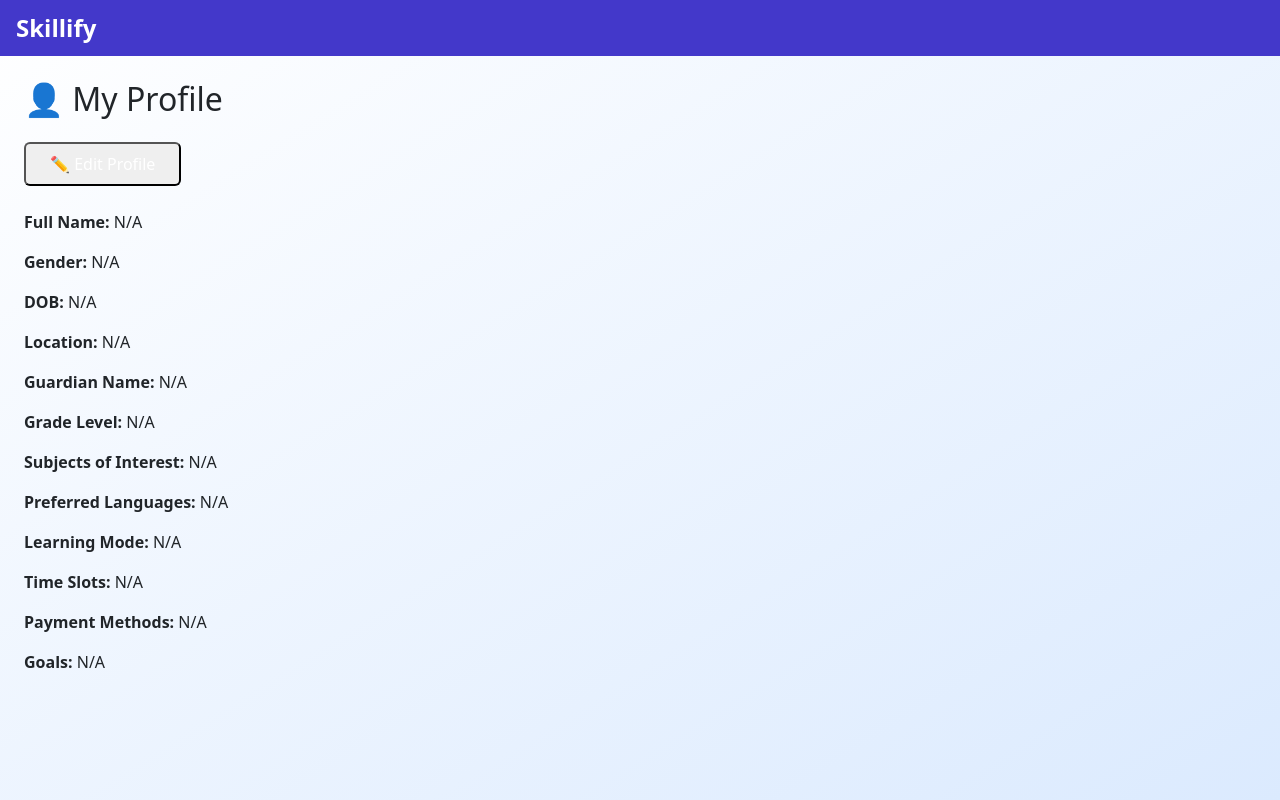
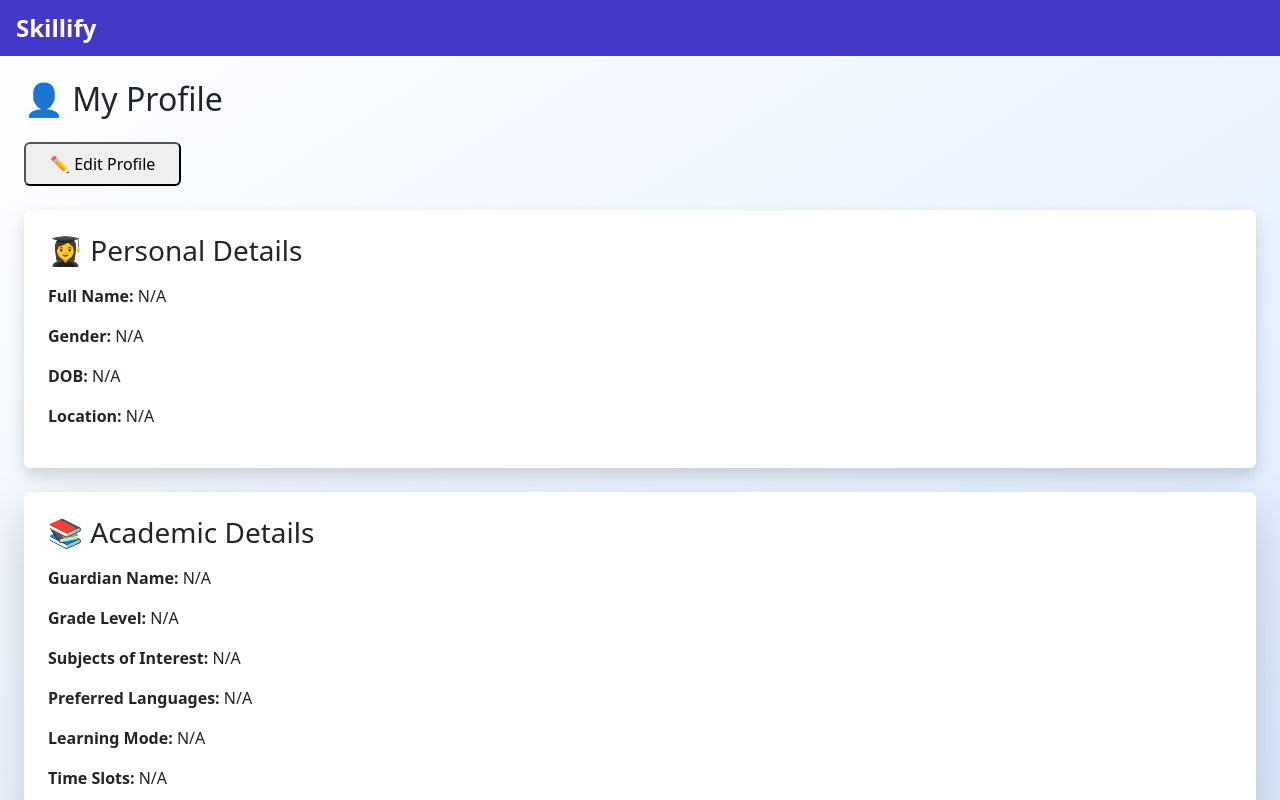
Before and after one commit to Cyfer-ap/Skillify, a React (Vite) app in the folder frontend/: page /student/profile in a window 1280 px wide. Built offline with nearby package versions, Linux system fonts and the light colour scheme; no server answers.

Commit message:
Updated Profile page

```diff
--- a/frontend/src/pages/Profile.jsx
+++ b/frontend/src/pages/Profile.jsx
@@ -72,15 +72,23 @@ const StudentProfile = () => {
         <div>
           <button
             onClick={() => setEditMode(true)}
-            className="bg-blue-600 text-white px-4 py-2 rounded mb-4"
+            className="bg-blue-600 text-black px-4 py-2 rounded mb-4"
           >
-            ✏️ Edit Profile
+            ✏️  Edit Profile
           </button>
-          <div className="grid grid-cols-2 gap-4 text-sm">
+         <div className="grid grid-cols-1 md:grid-cols-2 gap-6">
+  {/* Left Card */}
+  <div className="bg-white shadow rounded p-4 ">
+    <h3 className="text-lg font-semibold border-b pb-2 mb-2">👩‍🎓 Personal Details</h3>
     <p><strong>Full Name:</strong> {form.full_name || "N/A"}</p>
     <p><strong>Gender:</strong> {form.gender || "N/A"}</p>
     <p><strong>DOB:</strong> {form.dob || "N/A"}</p>
     <p><strong>Location:</strong> {form.location || "N/A"}</p>
+  </div>
+
+  {/* Card 2 - Academic or Teacher Details */}
+  <div className="bg-white shadow-lg rounded p-4 mt-4">
+    <h3 className="text-lg font-semibold border-b pb-2 mb-2">📚 Academic Details</h3>
     {isTeacher ? (
       <>
         <p><strong>Subjects:</strong> {form.subjects || "N/A"}</p>
@@ -104,6 +112,7 @@ const StudentProfile = () => {
         <p><strong>Goals:</strong> {form.goals || "N/A"}</p>
       </>
     )}
+  </div>
 </div>
         </div>
       ) : (
```
Lines whose indentation alone changed are shown as unchanged.
